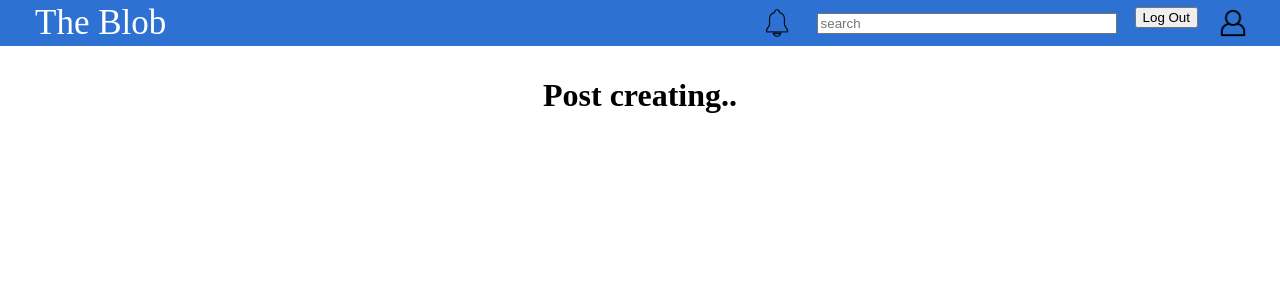
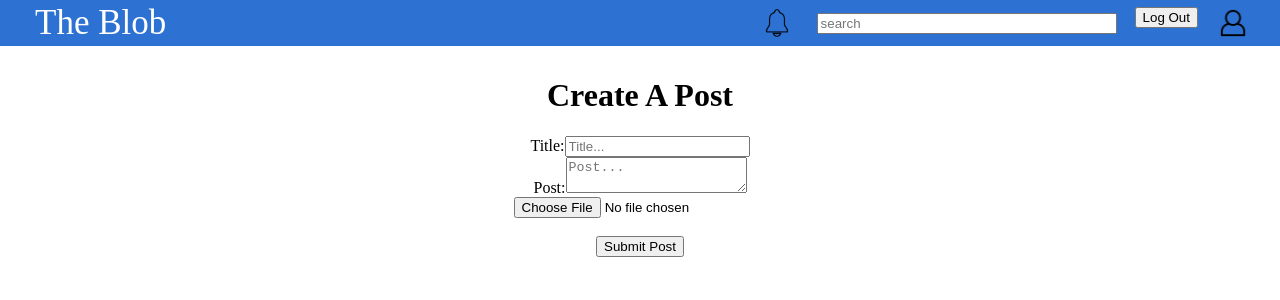
Before and after one commit to Winter4Life/The-Blob, a React (Create React App) app: page /#/createPost in a window 1280 px wide. Shown: the top 300 px of the page. Built offline with nearby package versions, Linux system fonts and the light colour scheme; no server answers; sample sign-in values are in the browser's storage.

Commit message:
creating post

```diff
--- a/src/pages/createPost.js
+++ b/src/pages/createPost.js
@@ -1,5 +1,112 @@
-export default function createPost() {
-    return (
-        <h1>Post creating..</h1>
-    )
+import React, { useState, useEffect } from "react";
+import { addDoc, collection } from "firebase/firestore";
+import { db, storage, auth } from "../firebase";
+import { useNavigate } from "react-router-dom";
+import { getDownloadURL, ref, uploadBytes } from "firebase/storage";
+import { v4 } from "uuid";
+
+function CreatePost({ isAuth }) {
+  const [title, setTitle] = useState("");
+  const [postText, setPostText] = useState("");
+  const [img, setImg] = useState("");
+  const [data, setData] = useState([]);
+  const [imageFile, setImageFile] = useState(null);
+
+  const postsCollectionRef = collection(db, "posts");
+  let navigate = useNavigate();
+
+  const handleUpload = (e) => {
+    const file = e.target.files[0];
+
+    if (file) {
+      const imgRef = ref(storage, `Imgs/${v4()}`);
+      uploadBytes(imgRef, file).then((snapshot) => {
+        getDownloadURL(snapshot.ref).then((url) => {
+          setImg(url);
+        });
+      });
+      setImageFile(file);
+    }
+  };
+
+  const createPost = async () => {
+    try {
+      // Check if there is an image file to upload
+      if (imageFile) {
+        const imgRef = ref(storage, `Imgs/${v4()}`);
+        await uploadBytes(imgRef, imageFile);
+        const imgUrl = await getDownloadURL(imgRef);
+
+        // Use imgUrl to store the image URL in Firestore
+        await addDoc(postsCollectionRef, {
+          title,
+          postText,
+          img: imgUrl,
+          author: { name: auth.currentUser.displayName, id: auth.currentUser.uid },
+        });
+      } else {
+        // If no image file, simply add the post without the img field
+        await addDoc(postsCollectionRef, {
+          title,
+          postText,
+          author: { name: auth.currentUser.displayName, id: auth.currentUser.uid },
+        });
+      }
+
+      // Clear the image file state after posting
+      setImageFile(null);
+
+      // Reset form fields
+      setTitle("");
+      setPostText("");
+      setImg("");
+
+      // Navigate to the home page or wherever you want to redirect
+      navigate("/");
+    } catch (error) {
+      console.error("Error creating post:", error);
+    }
+  };
+
+
+  useEffect(() => {
+    if (!isAuth) {
+      navigate("/login");
+    }
+  }, []);
+
+  return (
+    <div className="createPostPage">
+      <div className="cpContainer">
+        <h1>Create A Post</h1>
+        <div className="inputGp">
+          <label>Title:</label>
+          <input
+            placeholder="Title..."
+            onChange={(event) => {
+              setTitle(event.target.value);
+            }}
+          />
+        </div>
+        <div className="inputGp">
+          <label>Post:</label>
+          <textarea
+            placeholder="Post..."
+            onChange={(event) => {
+              setPostText(event.target.value);
+            }}
+          />
+        </div>
+        <div>
+          <input type="file" onChange={(e) => handleUpload(e)} /><br/><br/>
+          <button onClick={createPost}>Submit Post</button>
+        </div>
+        <div>
+          {imageFile && <img src={URL.createObjectURL(imageFile)} alt="Uploaded" />}
+        </div>
+      </div>
+    </div>
+  );
 }
+
+export default CreatePost;
```
